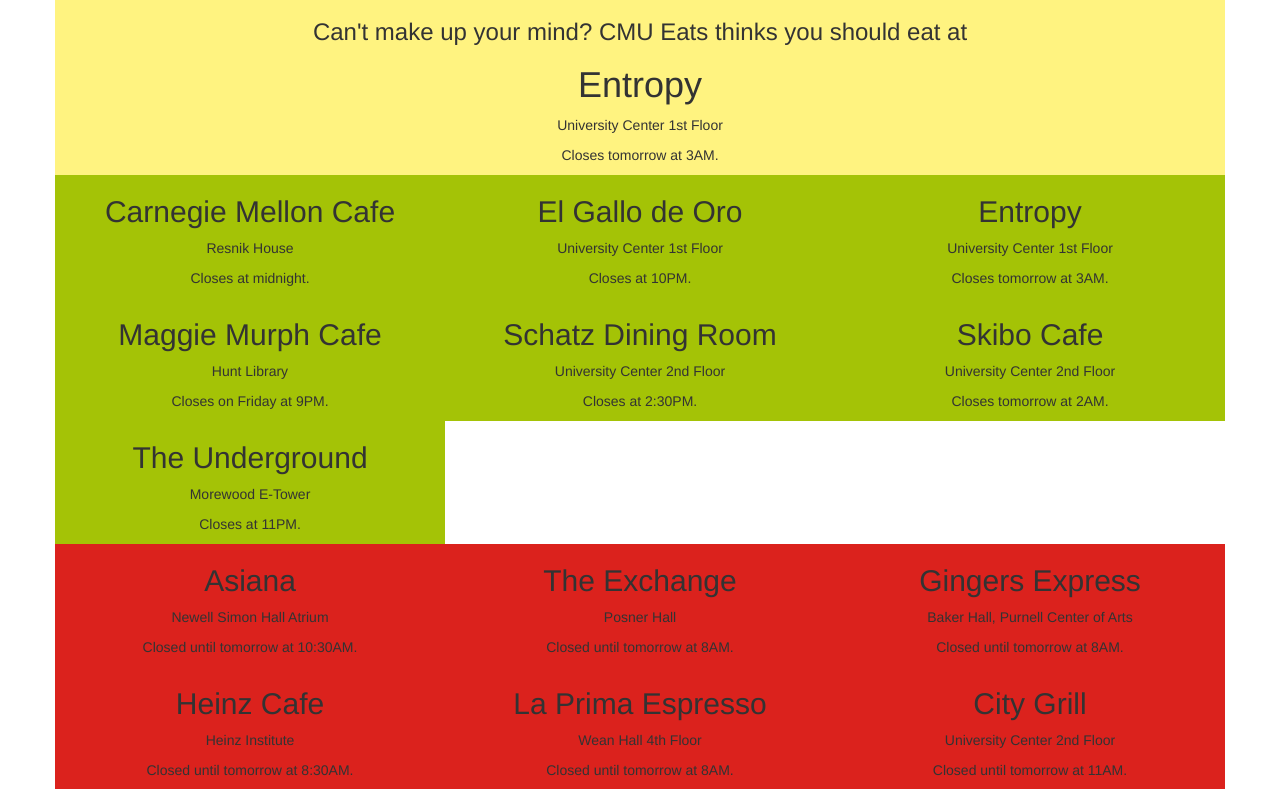
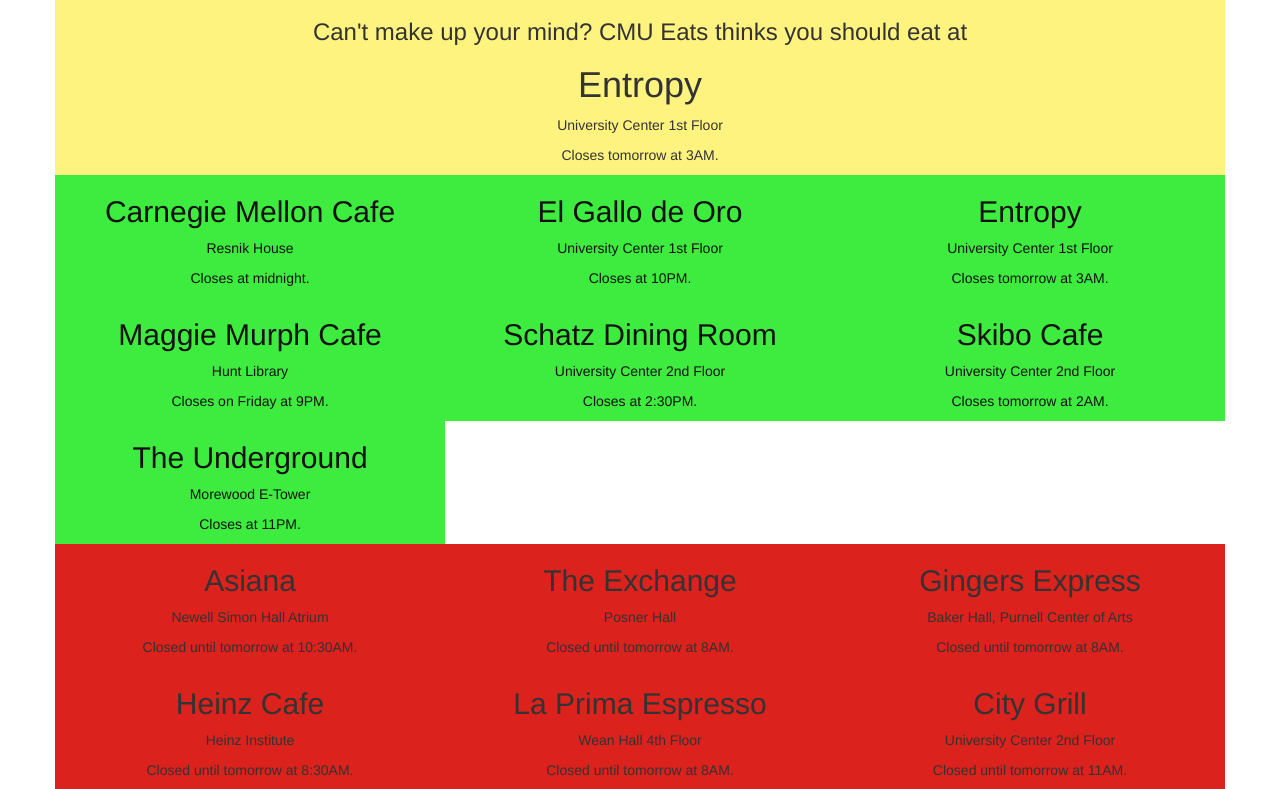
Before and after one commit to bezi/cmueats, a Django app: page / in a window 1280 px wide. Shown: the part 51-840 px from the top of the page. Run offline with Django 3.2, Linux system fonts and the light colour scheme; some libraries are stand-ins or nearby versions.

Commit message:
removed puke color
I use this site all the time but that puke yellow for the open
resturant bugs me all the time! I made it a bit more of a neutral
green.

```diff
--- a/static/css/main.css
+++ b/static/css/main.css
@@ -9,8 +9,9 @@ h2 {
 }
 
 .open_restaurant {
-    background: #a4c306;
+    background: #3dec3e;
     text-align: center;
+    color: #111;
 }
 
 .closed_restaurant {
```
